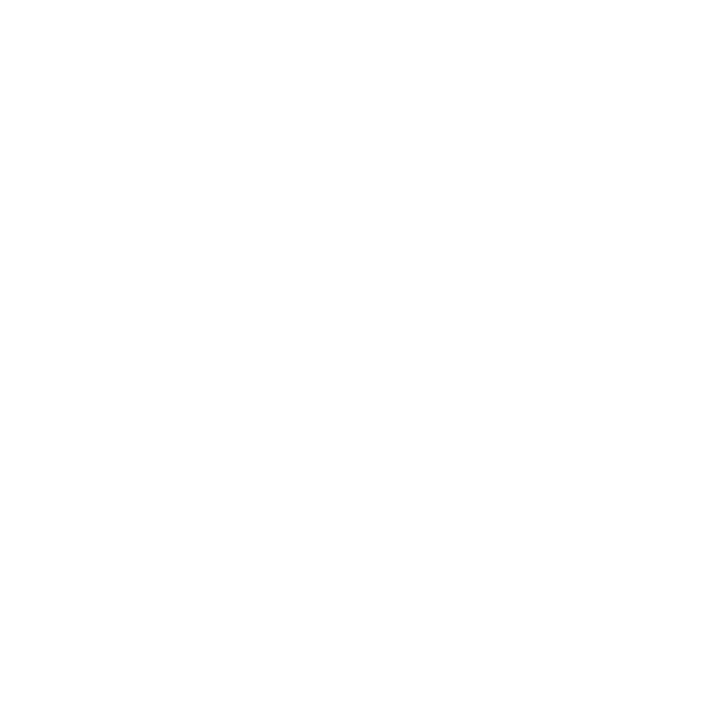
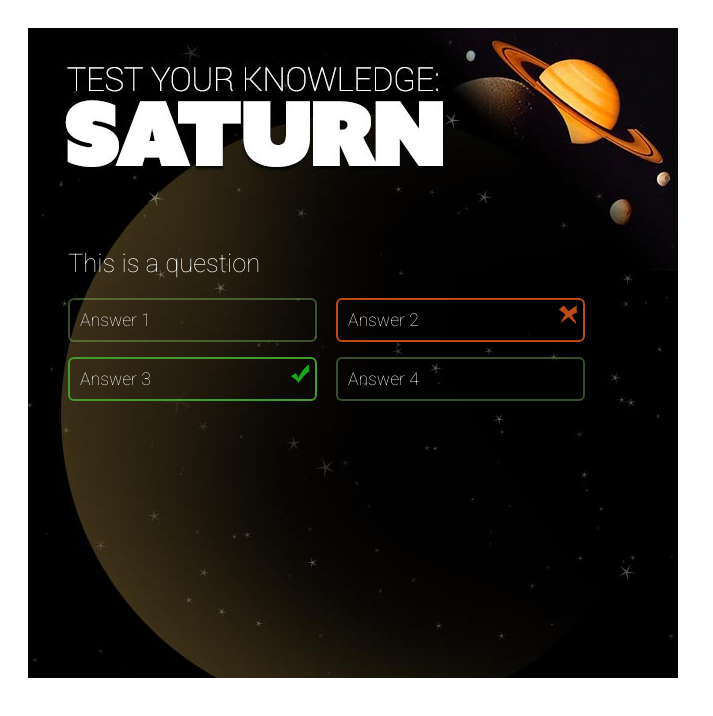
Before and after one commit to tony-blackie/quiz, a plain HTML site: page index.html in a window 1280 px wide. Shown: the whole page, without its empty margins (0-713 px from the left). Drawn offline with Linux system fonts and the light colour scheme.

Commit message:
Added styles

```diff
--- a/css/quiz.css
+++ b/css/quiz.css
@@ -1,7 +1,130 @@
 @import url(http://fonts.googleapis.com/css?family=Titillium+Web:900|Roboto:400,100);
 
-body { background-color: #fff; padding: 20px; }
+body {
+   background-color: #fff;
+   padding: 20px;
+}
 
-#myQuiz {
-   font-family: 'Roboto', sans-serif; font-size: 16px; font-weight: 400;
+h1 {
+   display: none;
 }
+
+.my-quiz {
+   font-family: 'Roboto', sans-serif;
+   color: white;
+   font-size: 16px;
+   font-weight: 400;
+   width: 650px;
+   height: 650px;
+   position: relative;
+   overflow: hidden;
+   background: #000 url(../images/background.jpg) no-repeat 0 0;
+}
+
+.my-quiz h2 {
+   font-size: 3em;
+   margin: 0;
+   font-weight: 100;
+}
+
+.my-quiz h3 {
+   font-size: 2.4em;
+   margin: 0;
+   font-weight: 100;
+}
+
+.my-quiz p {
+   font-size: 2.4em;
+   margin: 0 0 14px 0;
+   font-weight: 100;
+}
+
+.my-quiz .btn {
+   display: inline-block;
+   cursor: pointer;
+   background-color: darkorange;
+   color: #FFF;
+   text-decoration: none;
+   padding: 5px 15px;
+   border-radius: 6px;
+
+}
+
+.my-quiz .intro {
+   position: absolute;
+   top: 225px;
+   left: 660px;
+}
+
+.my-quiz .intro p {
+   margin: 0 0 14px 0;
+}
+
+.my-quiz .question {
+   width: 550px;
+   position: absolute;
+   top: 220px;
+   left: 40px;
+}
+
+.my-quiz .question .text {
+   font-size: 1.6em;
+   margin: 0 0 20px 0;
+}
+
+.my-quiz .question .answer {
+   display: inline-block;
+   font-size: 1.1em;
+   width: 225px;
+   border: 2px solid rgba(138, 189, 102, .4);
+   border-radius: 6px;
+   padding: 10px;
+   margin: 0 15px 15px 0;
+   position: relative;
+}
+
+.my-quiz .question .selected {
+   border-color: #be4b16;
+}
+
+.my-quiz .question .correct {
+   border-color: #459a2e;
+}
+
+/*.my-quiz .question .answer::after {*/
+   /*content: '';*/
+   /*display: block;*/
+   /*width: 20px;*/
+   /*height: 20px;*/
+   /*background: #777 no-repeat 0 0;*/
+   /*background-size: 20px 20px;*/
+   /*position: absolute;*/
+   /*top: 5px;*/
+   /*right: 5px;*/
+/*}*/
+
+.my-quiz .question .selected::after {
+   content: '';
+   display: block;
+   width: 20px;
+   height: 20px;
+   background: #777 no-repeat 0 0;
+   background-size: 20px 20px;
+   position: absolute;
+   top: 5px;
+   right: 5px;
+   background: url(../images/icon_incorrect.svg);
+}
+
+.my-quiz .question .correct::after {
+   content: '';
+   display: block;
+   width: 20px;
+   height: 20px;
+   background: #777 no-repeat 0 0;
+   background-size: 20px 20px;
+   position: absolute;
+   top: 5px;
+   right: 5px;
+   background: url(../images/icon_correct.svg);
+}
--- a/index.html
+++ b/index.html
@@ -8,7 +8,24 @@
 	</head>
 	<body>
 
-		<!-- markup goes here -->
+		<div class="my-quiz">
+			<h1>Test Your Knowledge: <span>Saturn</span></h1>
+			<div class="progress"></div>
+			<div class="intro">
+				<h2>Welcome</h2>
+				<p>Click begin to test your knowledge of Saturn.</p>
+				<p class="btn">Begin</p>
+			</div>
+			<div class="question">
+				<p class="text">This is a question</p>
+				<p class="answer">Answer 1</p>
+				<p class="answer selected">Answer 2</p>
+				<p class="answer correct">Answer 3</p>
+				<p class="answer">Answer 4</p>
+				<div class="feedback"></div>
+			</div>
+			<div class="results"></div>
+		</div>
 
 
 	</body>
```
